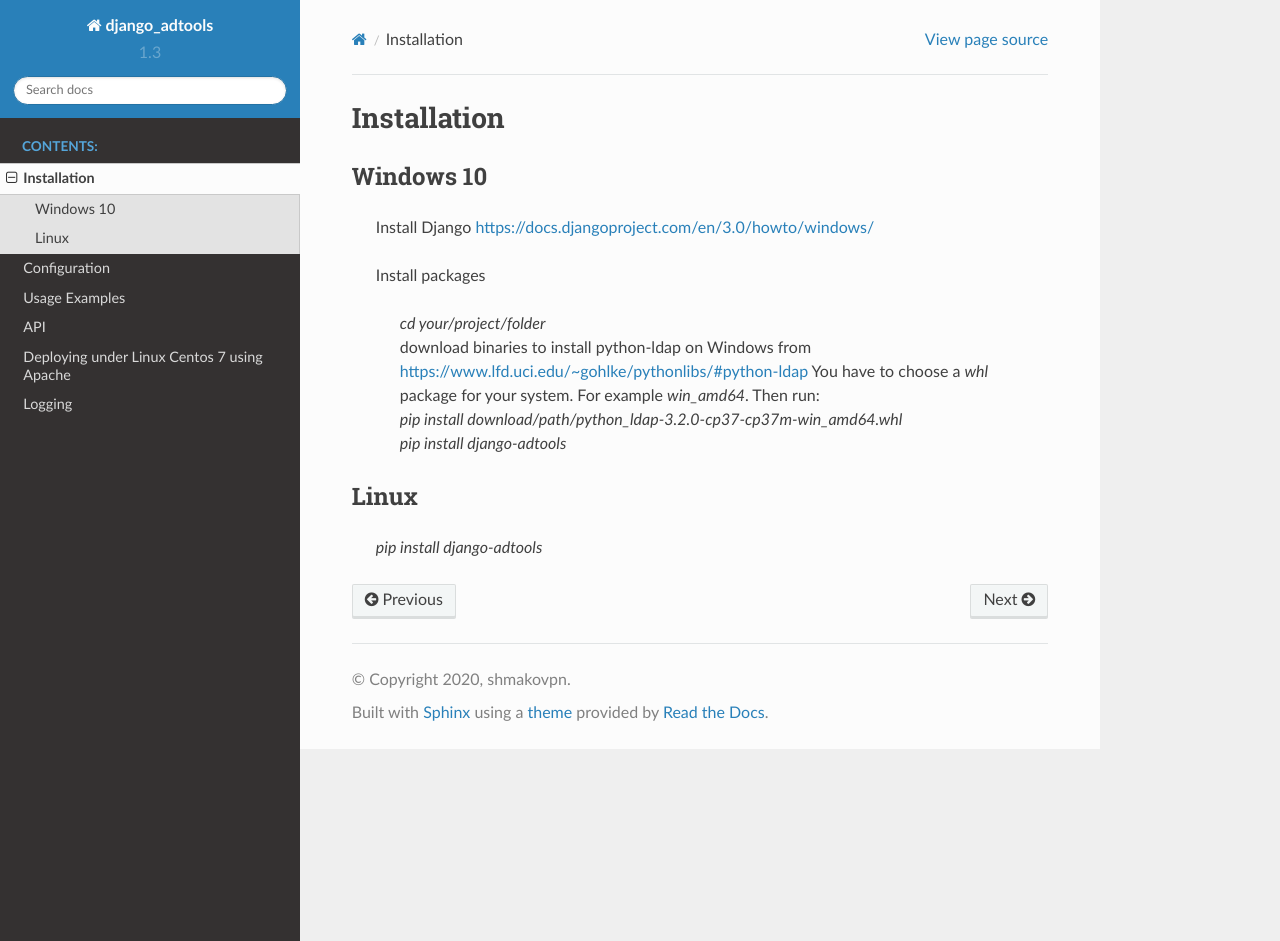
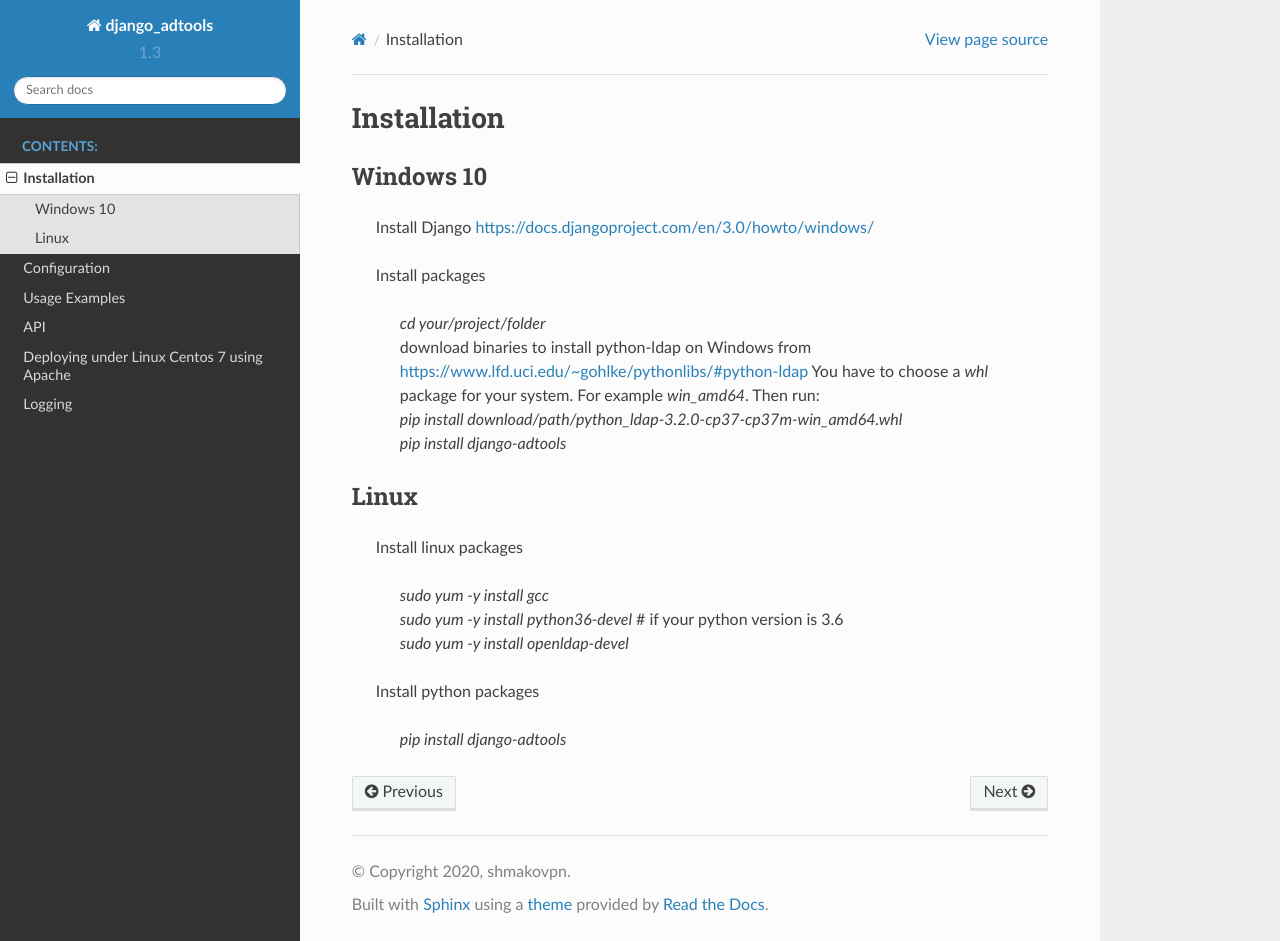
Before and after one commit to shmakovpn/django_adtools, a Sphinx documentation site: the page built from docs/source/installation.rst, in a window 1280 px wide and 941 px high. Built offline with Sphinx 7.4.7 and the Read the Docs theme 2.0.0, drawn with Linux system fonts in a browser that asks for light colours.

```diff
--- a/docs/source/installation.rst
+++ b/docs/source/installation.rst
@@ -19,5 +19,12 @@
 
 Linux
 -----
+ Install linux packages
 
- *pip install django-adtools*
+  | *sudo yum -y install gcc*
+  | *sudo yum -y install python36-devel* # if your python version is 3.6
+  | *sudo yum -y install openldap-devel*
+
+ Install python packages
+
+  | *pip install django-adtools*
```
Also changed, not shown: .travis.yml, 1 other file.
